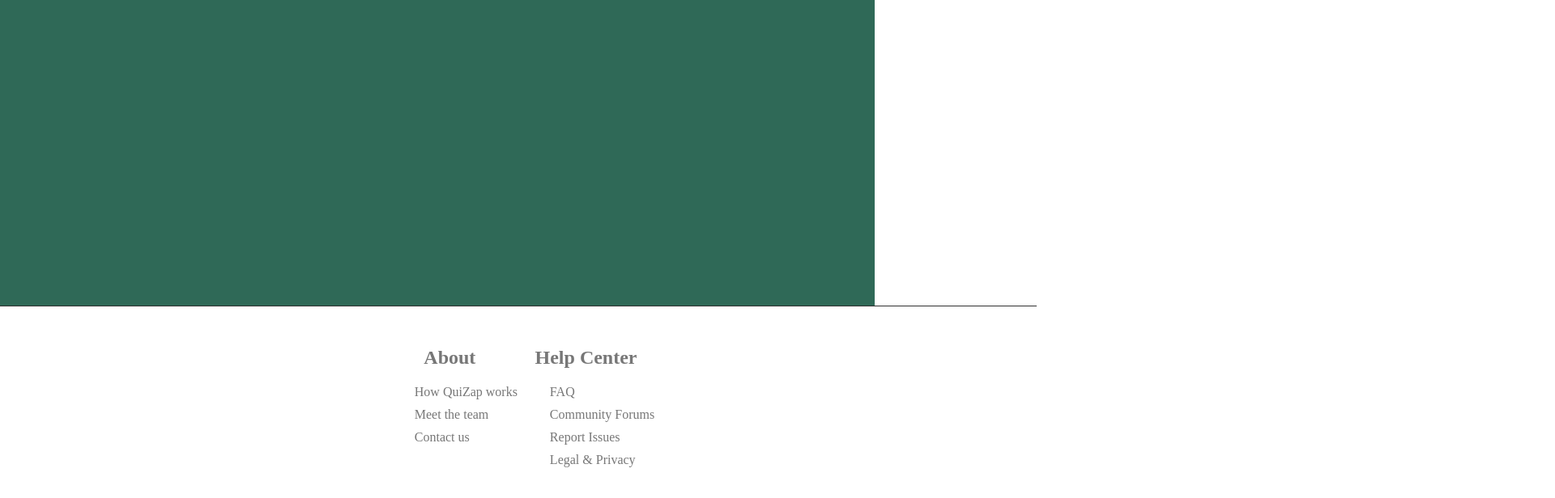
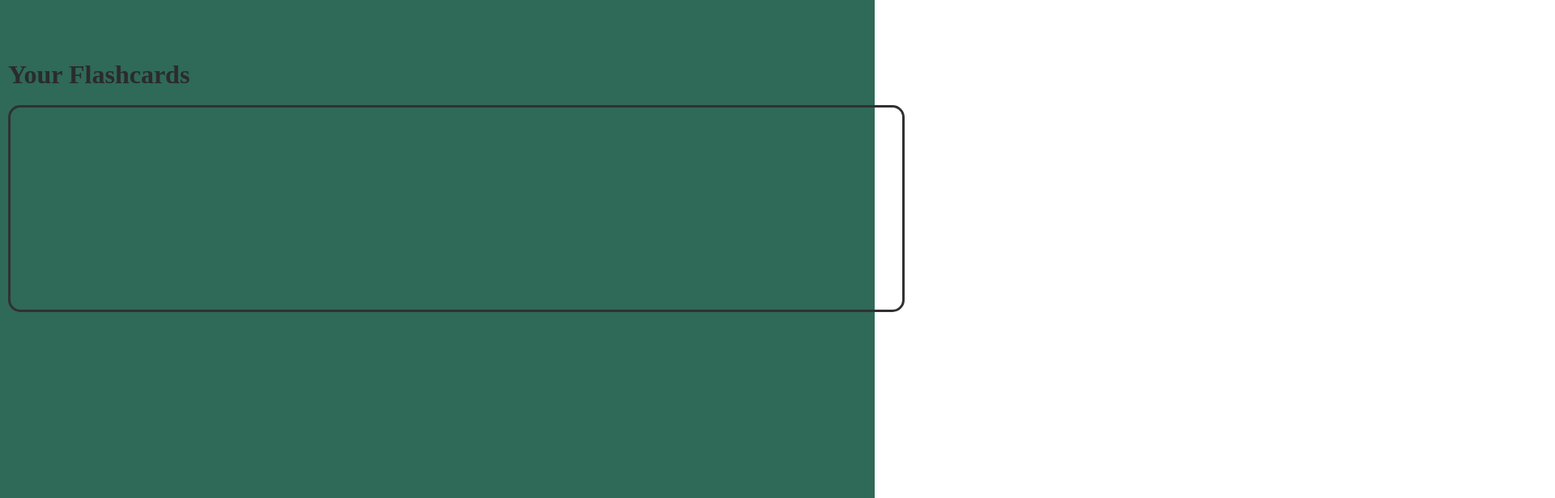
Before and after one commit to tiimbiim/CS137-S24, a Next.js app in the folder quizap/: page /mainPage in a window 1280 px wide. Shown: the part 520-1136 px from the top of the page at 81% size, 1920 px wide, since content can reach past the window. Built offline with nearby package versions, Linux system fonts and the light colour scheme.

Commit message:
pushing main page with second carousel

```diff
--- a/quizap/pages/mainPage.js
+++ b/quizap/pages/mainPage.js
@@ -4,6 +4,7 @@ import SideBar from "@/comps/SideBar";
 import Footer from "@/comps/Footer";
 import React from "react";
 import Slider from "react-slick";
+import Image from "next/image";
 import "slick-carousel/slick/slick.css";
 import "slick-carousel/slick/slick-theme.css";
 
@@ -12,7 +13,7 @@ const settings = {
     dots: false,
     infinite: false,
     speed: 500,
-    slidesToShow: 1,
+    slidesToShow: 3,
     slidesToScroll: 1,
 
 };
@@ -24,9 +25,9 @@ const mainPage = () => {
                 <div className={styles.container}>
                     <div className={styles.slider}>
                         <Slider {...settings} >
-                            <div>
-                                <h3 className={styles.style}>AAAAAAAAAAAAAAAAAAA</h3>
-                                </div>
+                            <div className={styles.style}>
+                                <Image src="/SUB12E.png" width={500} height={400}/>
+                            </div>
                             <div>
                                 <h3 className={styles.style}>BBBB</h3>
                             </div>
@@ -34,7 +35,32 @@ const mainPage = () => {
                                 <h3 className={styles.style}>CCCCCCCCCC</h3>
                             </div>
                             <div>
-                                <h3 className={styles.style}>DDDDDDDDDDDDDDDDDDDDD</h3>
+                                <h3 className={styles.style}>DDDDDDDDD</h3>
+                            </div>
+                            <div>
+                                <h3 className={styles.style}>EEEEEEEEEEEEEEE</h3>
+                            </div>
+                            <div>
+                                <h3 className={styles.style}>FFFFFFFFFFFFF</h3>
+                            </div>
+                        </Slider>
+                    </div>
+                </div>
+                <h1 className={styles.section}>Your Flashcards</h1>
+                <div className={styles.container2}>
+                    <div className={styles.slider}>
+                        <Slider {...settings} >
+                            <div className={styles.style}>
+                                <Image src="/SUB12E.png" width={500} height={400}/>
+                            </div>
+                            <div>
+                                <h3 className={styles.style}>BBBB</h3>
+                            </div>
+                            <div>
+                                <h3 className={styles.style}>CCCCCCCCCC</h3>
+                            </div>
+                            <div>
+                                <h3 className={styles.style}>DDDDDDDDD</h3>
                             </div>
                             <div>
                                 <h3 className={styles.style}>EEEEEEEEEEEEEEE</h3>
--- a/quizap/styles/mainPage.module.css
+++ b/quizap/styles/mainPage.module.css
@@ -1,7 +1,7 @@
 .main {
     display: flex;
     background-color: rgb(47, 105, 87);
-    min-height: 100vh;
+    min-height: 150vh;
     margin-top: -80px;
     margin-right: 200px;
     padding: 0px 10px;
@@ -9,9 +9,7 @@
 .style {
     text-align: center;
     justify-content: center;
-    display: block;
     background-color: transparent;
-    border: 1px solid #313131;
     height: 200px;
 }
 .slider{
@@ -19,14 +17,17 @@
     justify-content: center;
     align-items: center;
     margin-left: 35px;
-    width: 1800px;
+    width: auto;
     margin-top: 7px;
+    right: 10px;
 }
 .container{
+    position: absolute;
     margin-top: 150px;
     width: 86%;
     height: 250px;
     display: block;
+    place-items: center;
     background-color: transparent;
     border: 3px solid #313131;
     border-radius: 15px;
@@ -34,3 +35,25 @@
     align-items: center;
     justify-content: center;
 }
+.container2 {
+    position: absolute;
+    margin-top: 150px;
+    width: 86%;
+    height: 250px;
+    display:block;
+    place-items: center;
+    background-color: transparent;
+    border: 3px solid #313131;
+    border-radius: 15px;
+    justify-content: center;
+    align-items: center;
+    justify-content: center;
+    top: 500px;
+}
+.section{
+    position: relative;
+    display: block;
+    color: #2b2b2b;
+    display: flex;
+    top: 475px;
+}
```
